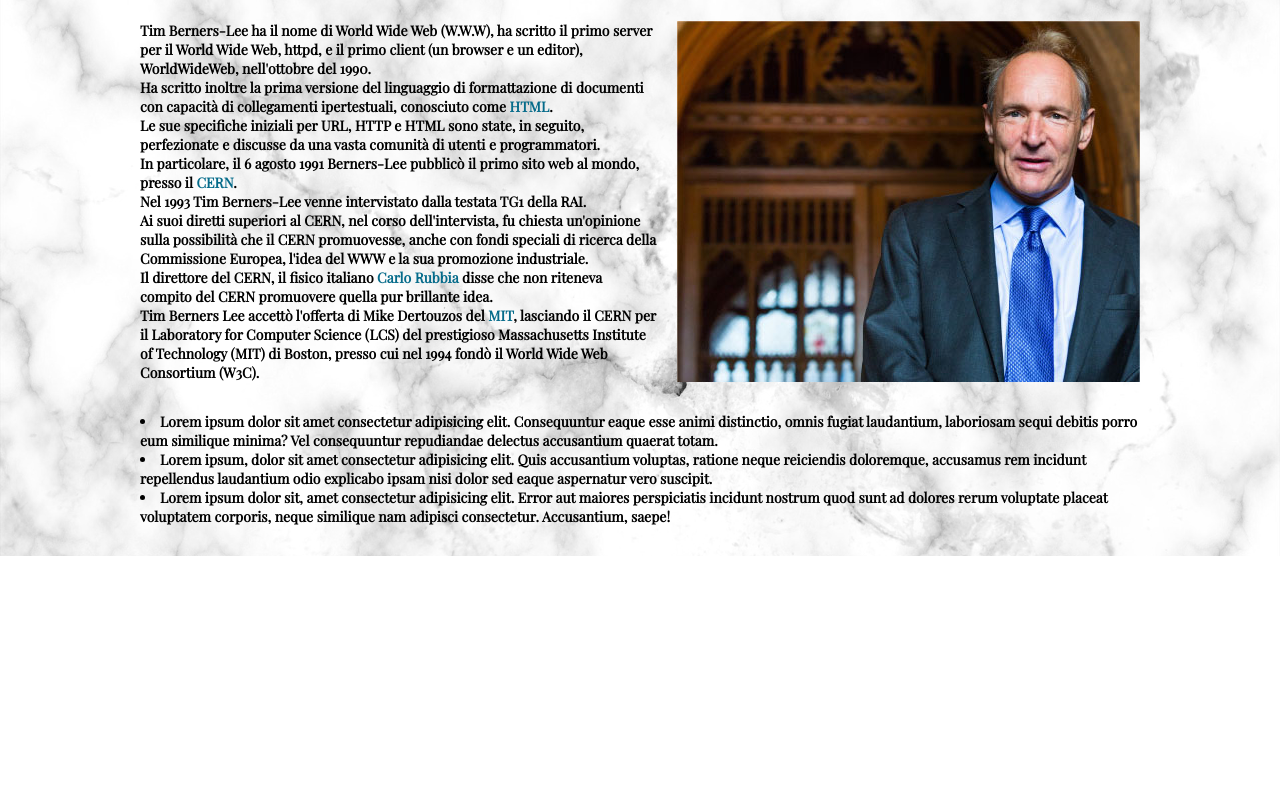
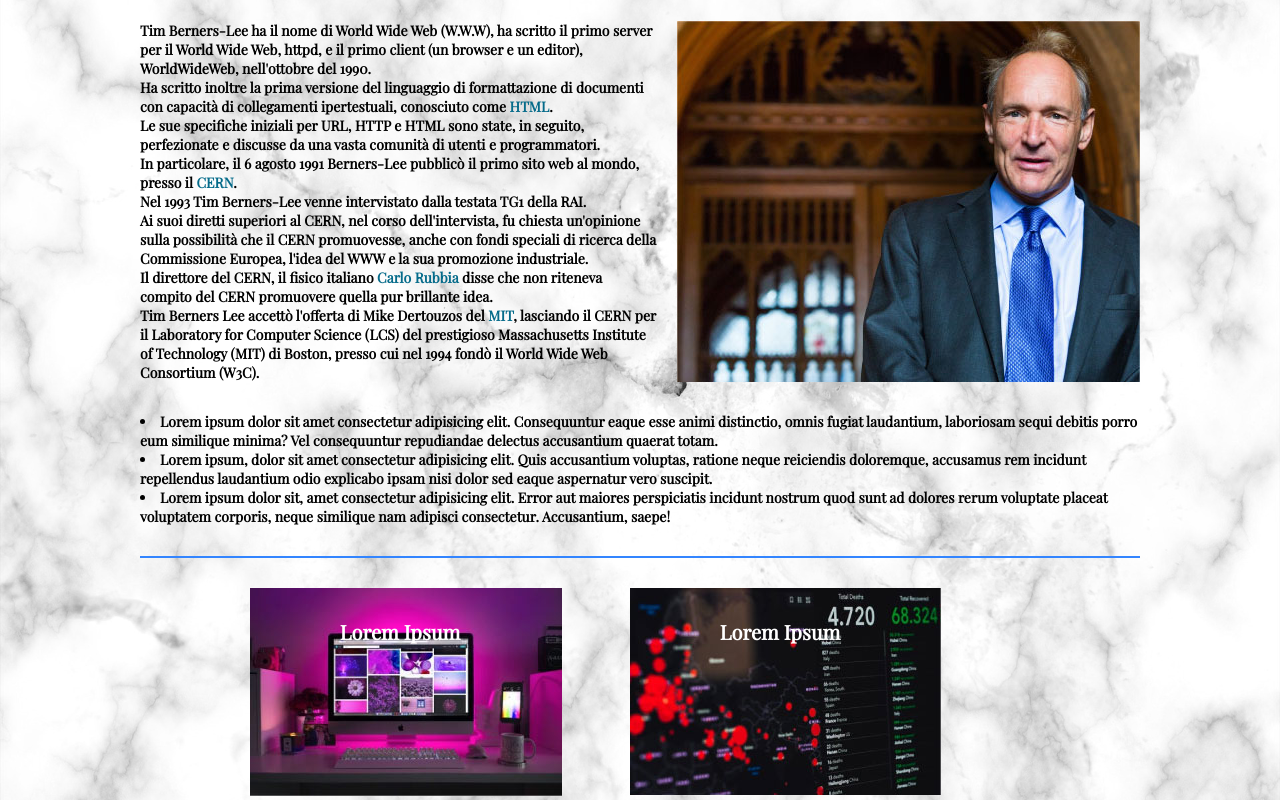
Before and after one commit to AlexandreLemes91/html-css-booleaner, a website: page BooleanerX/index.html in a window 1280 px wide. Shown: the part 900-1700 px from the top of the page. Before the commit the page ends 1456 px from the top, so only its background shows below. Drawn offline with nearby package versions, Linux system fonts and the light colour scheme.

Commit message:
section video advice

```diff
--- a/BooleanerX/css/master.css
+++ b/BooleanerX/css/master.css
@@ -82,15 +82,15 @@ thead{
 
 .safereading{
     background-color: rgb(179, 209, 255);
-  }
+}
 
 .squaredata{
     width: 25%;
-  }
+}
 
 .squaredatatext{
     width: 50%;
-  }
+}
 
 /* 2nd img */
 .img2::after{
@@ -98,6 +98,7 @@ thead{
     clear: both;
     content: "";
 }
+
 .img2 div{
     background-image: url(../../img/tim-2.jpg);
     width: 463px;
@@ -106,8 +107,39 @@ thead{
     margin-left: 20px;
 }
 
-
 ul{
     list-style-position: inside;
     padding-left: 0px;
 }
+
+/* advice */
+.video{
+    width: 300px;
+    height: 200px;
+    max-width: 100%;
+    float: left;
+    margin-left: 80px;
+}
+
+.advice{
+    position: relative;
+}
+
+.advice::after{
+    content: "Lorem Ipsum";
+    position: absolute;
+    top: 30px;
+    left: 50%;
+    transform: translate(-50%);
+    color: white;
+    font-size: 20px;
+}
+
+.video:hover{
+    opacity: 0.8;
+}
+
+.bottom{
+    padding: 30px;
+    border-top: 2px solid rgb(51, 133, 255);;
+}
--- a/BooleanerX/index.html
+++ b/BooleanerX/index.html
@@ -103,10 +103,20 @@
             </ul>
         </section>
 
-        <!-- section other video -->
-        <section>
+        <!-- section advice videos -->
+        <section class=bottom>
+            <a href="" class="video">
+                <div class="advice">
+                    <img src="../img/monitor.jpg" alt="immagine monitor">
+                </div>
+            </a>
+            <a href="" class="video">
+                <div class="advice">
+                    <img src="../img/graph.jpg" alt="immagine di grafici">
+                </div>
+            </a>
+        </section>
 
-        </section>
 
 
     </main>
```
